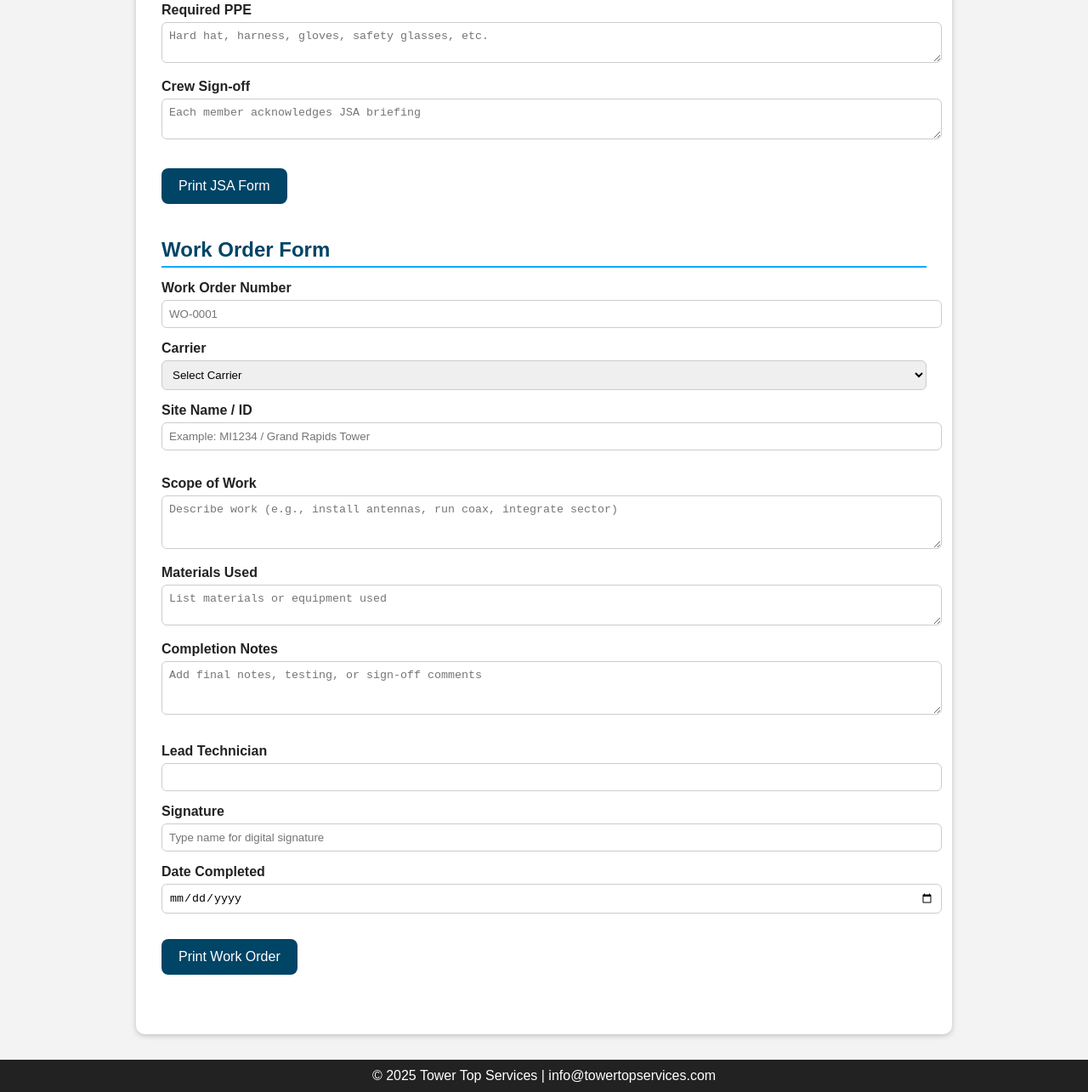
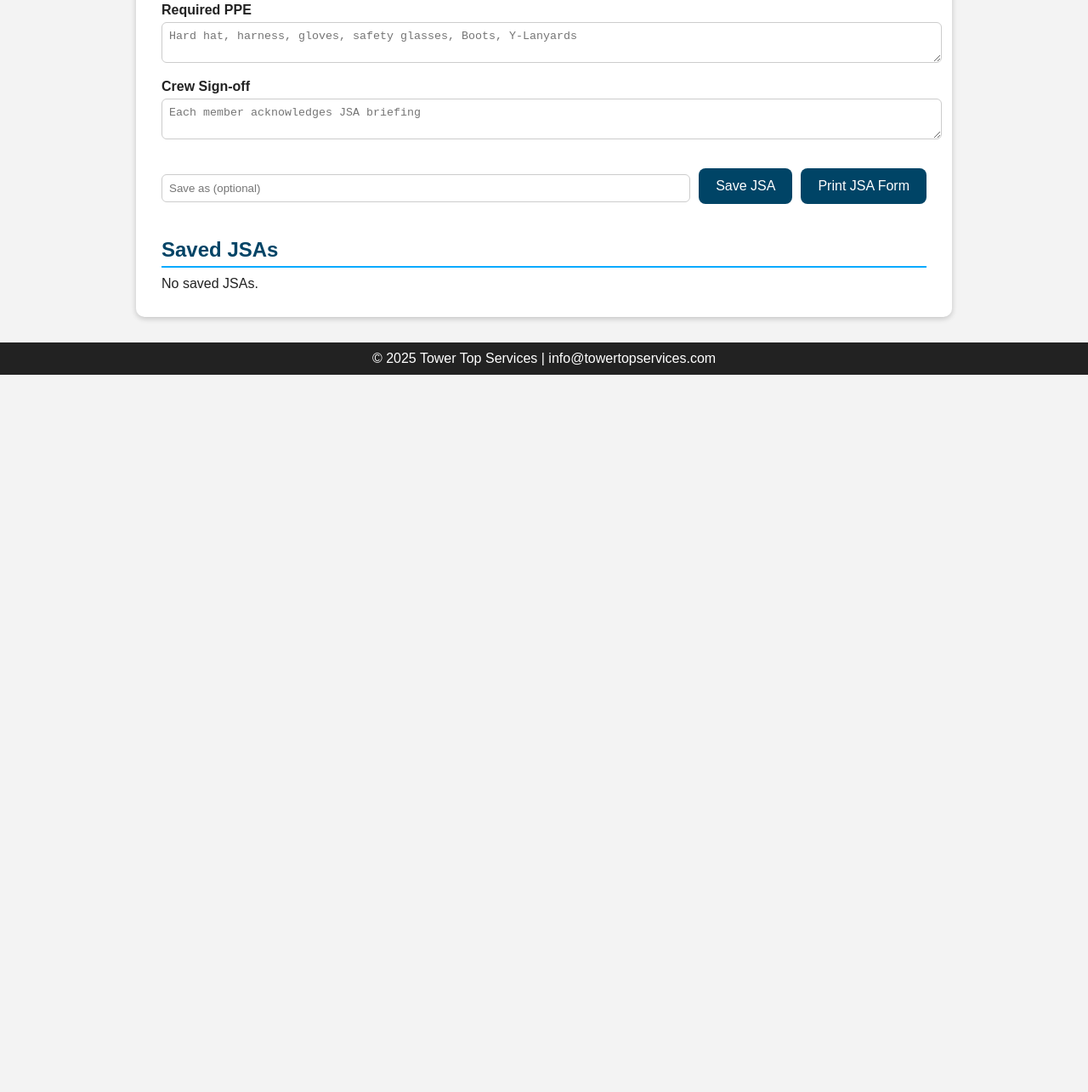
Before and after one commit to Tam3ThatStrange/Tower, a plain HTML site: page jsa.html in a window 1280 px wide. Shown: the part 994-2279 px from the top of the page at 85% size. After the commit the page ends 1435 px from the top, so only its background shows below. Drawn offline with Linux system fonts and the light colour scheme.

Commit message:
Update jsa.html

```diff
--- a/jsa.html
+++ b/jsa.html
@@ -136,78 +136,52 @@
 
       <div class="form-section">
         <label for="task">Task Description</label>
-        <textarea id="task" name="task" rows="3" placeholder="Describe work being performed (e.g., L&A install, tower mod, etc.)"></textarea>
+        <textarea id="task" name="task" rows="3" placeholder="Tower Sight Photos,  Identify unused or abandon equiptment, Inspect all equipment is install properly following all guidlines"></textarea>
 
         <label for="hazards">Identified Hazards</label>
-        <textarea id="hazards" name="hazards" rows="3" placeholder="List potential hazards (e.g., fall risk, RF exposure, weather)"></textarea>
+        <textarea id="hazards" name="hazards" rows="3" placeholder="Slips & Trips , fall risk, RF exposure, weather"></textarea>
 
         <label for="controls">Safety Controls</label>
-        <textarea id="controls" name="controls" rows="3" placeholder="Describe control measures (e.g., tie-off 100%, PPE, RF lockout)"></textarea>
+        <textarea id="controls" name="control4701 James p cole blvd Flint Mi 48505s" rows="3" placeholder="Identify hazard areas place cones if needed, rf monitor, keep work area clean, gloves and proper ppe"></textarea>
       </div>
 
       <div class="form-section">
         <label for="ppe">Required PPE</label>
-        <textarea id="ppe" name="ppe" rows="2" placeholder="Hard hat, harness, gloves, safety glasses, etc."></textarea>
+        <textarea id="ppe" name="ppe" rows="2" placeholder="Hard hat, harness, gloves, safety glasses, Boots, Y-Lanyards"></textarea>
 
         <label for="signoff">Crew Sign-off</label>
         <textarea id="signoff" name="signoff" rows="2" placeholder="Each member acknowledges JSA briefing"></textarea>
       </div>
 
-      <button type="button" class="button" onclick="window.print()">Print JSA Form</button>
+      <div style="display:flex;gap:10px;flex-wrap:wrap;margin-top:18px;align-items:center;">
+        <input id="jsaSaveName" type="text" placeholder="Save as (optional)" style="flex:1;min-width:200px;padding:8px;border-radius:6px;border:1px solid #ccc;">
+        <button id="jsaSaveBtn" type="button" class="button">Save JSA</button>
+        <button type="button" class="button" onclick="window.print()">Print JSA Form</button>
+      </div>
     </form>
   </section>
 
-  <!-- WORK ORDER FORM -->
-  <section>
-    <h2>Work Order Form</h2>
-    <form id="workOrderForm">
-      <div class="form-section">
-        <label for="woNumber">Work Order Number</label>
-        <input type="text" id="woNumber" name="woNumber" placeholder="WO-0001">
+  <section style="margin-top:22px;">
+    <h2>Saved JSAs</h2>
+    <div id="savedJsaList">No saved JSAs.</div>
+  </section>
 
-        <label for="carrier">Carrier</label>
-        <select id="carrier" name="carrier">
-          <option value="">Select Carrier</option>
-          <option value="T-Mobile">T-Mobile</option>
-          <option value="Verizon">Verizon</option>
-          <option value="AT&T">AT&T</option>
-          <option value="Other">Other</option>
-        </select>
+  <!-- Simple modal for viewing saved JSA -->
+  <div id="jsaViewModal" style="display:none;position:fixed;left:0;top:0;width:100%;height:100%;background:rgba(0,0,0,0.6);align-items:center;justify-content:center;">
+    <div style="background:white;max-width:900px;margin:auto;padding:20px;border-radius:8px;max-height:90vh;overflow:auto;">
+      <button id="jsaCloseModal" style="float:right;margin-bottom:10px;">Close</button>
+      <pre id="jsaModalContent" style="white-space:pre-wrap;word-wrap:break-word;"></pre>
+    </div>
+  </div>
 
-        <label for="siteName">Site Name / ID</label>
-        <input type="text" id="siteName" name="siteName" placeholder="Example: MI1234 / Grand Rapids Tower">
-      </div>
 
-      <div class="form-section">
-        <label for="scope">Scope of Work</label>
-        <textarea id="scope" name="scope" rows="3" placeholder="Describe work (e.g., install antennas, run coax, integrate sector)"></textarea>
-
-        <label for="materials">Materials Used</label>
-        <textarea id="materials" name="materials" rows="2" placeholder="List materials or equipment used"></textarea>
-
-        <label for="completion">Completion Notes</label>
-        <textarea id="completion" name="completion" rows="3" placeholder="Add final notes, testing, or sign-off comments"></textarea>
-      </div>
-
-      <div class="form-section">
-        <label for="tech">Lead Technician</label>
-        <input type="text" id="tech" name="tech">
-
-        <label for="signature">Signature</label>
-        <input type="text" id="signature" name="signature" placeholder="Type name for digital signature">
-
-        <label for="completed">Date Completed</label>
-        <input type="date" id="completed" name="completed">
-      </div>
-
-      <button type="button" class="button" onclick="window.print()">Print Work Order</button>
-    </form>
-  </section>
 </main>
 
 <footer>
   © 2025 Tower Top Services | info@towertopservices.com
 </footer>
 
+<script src="jsa.js"></script>
+
 </body>
 </html>
```
